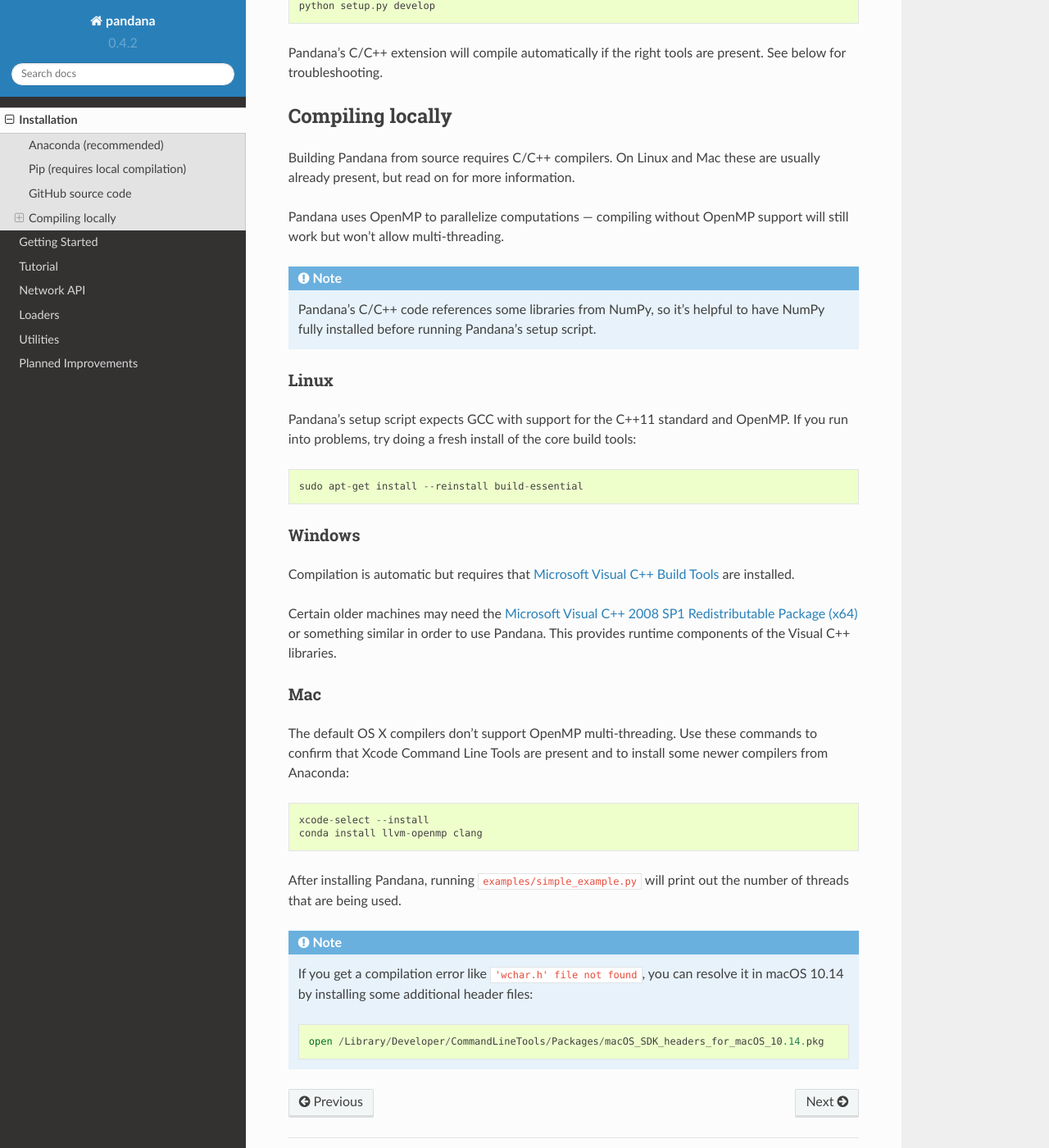
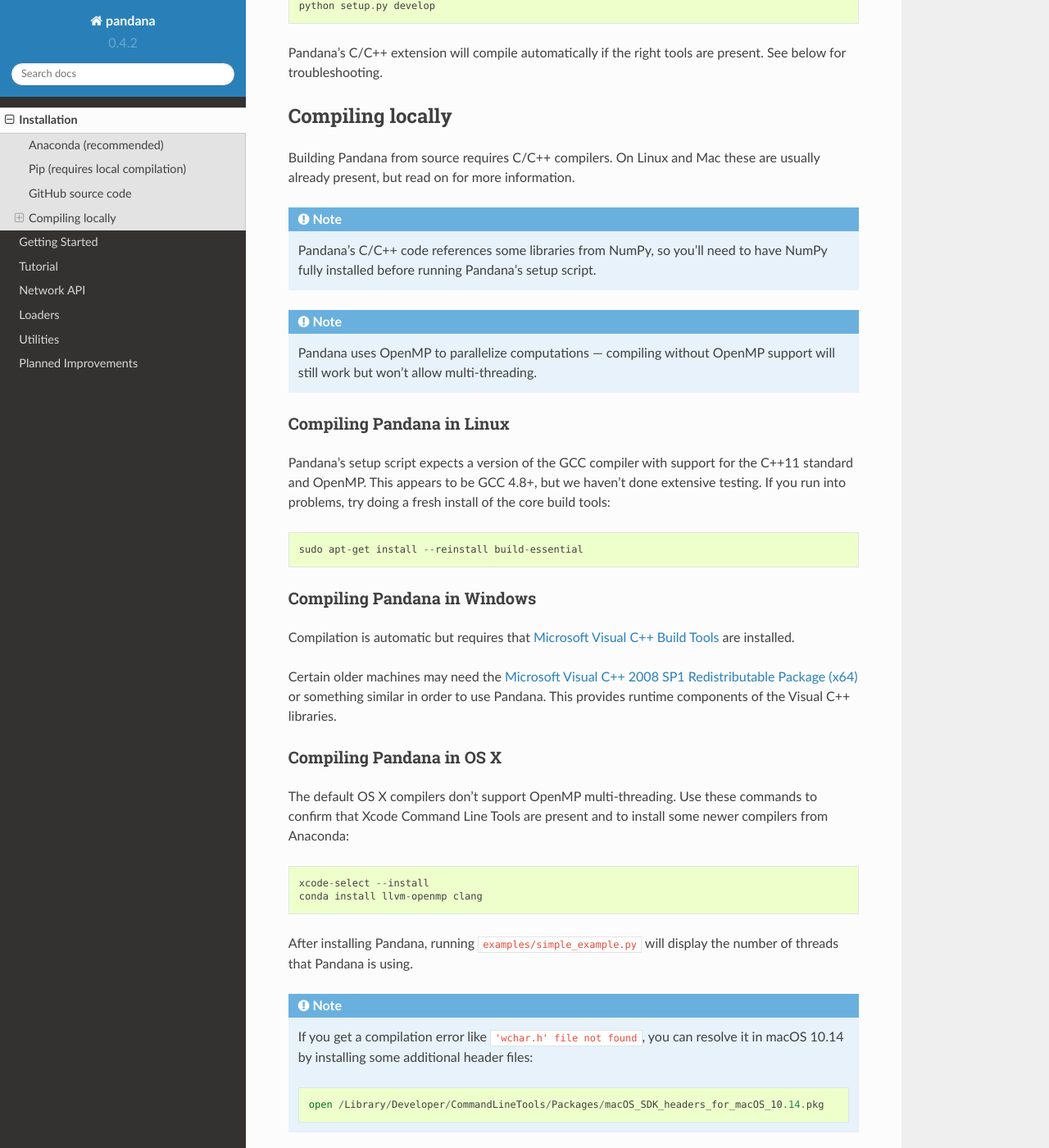
Before and after one commit to UDST/pandana, a Sphinx documentation site: the page built from docs/installation.rst, in a window 1280 px wide and 1400 px high, scrolled down 965 px. Shown: the whole window at 82% size. Built offline with Sphinx 7.4.7 and the Read the Docs theme 2.0.0, drawn with Linux system fonts in a browser that asks for light colours.

Commit message:
Documentation improvements

```diff
--- a/docs/installation.rst
+++ b/docs/installation.rst
@@ -43,35 +43,35 @@
 
 Building Pandana from source requires C/C++ compilers. On Linux and Mac these are usually already present, but read on for more information.
 
-Pandana uses OpenMP to parallelize computations --- compiling without OpenMP support will still work but won't allow multi-threading.
+.. note::
+    Pandana's C/C++ code references some libraries from NumPy, so you'll need to have NumPy fully installed before running Pandana's setup script.
 
 .. note::
-    Pandana's C/C++ code references some libraries from NumPy, so it's helpful to have NumPy fully installed before running Pandana's setup script.
+    Pandana uses OpenMP to parallelize computations --- compiling without OpenMP support will still work but won't allow multi-threading.
 
-Linux
-~~~~~
+Compiling Pandana in Linux
+~~~~~~~~~~~~~~~~~~~~~~~~~~
 
-Pandana's setup script expects GCC with support for the C++11 standard and OpenMP. If you run into problems, try doing a fresh install of the core build tools::
+Pandana's setup script expects a version of the GCC compiler with support for the C++11 standard and OpenMP. This appears to be GCC 4.8+, but we haven't done extensive testing. If you run into problems, try doing a fresh install of the core build tools::
 
     sudo apt-get install --reinstall build-essential
 
-Windows
-~~~~~~~
+Compiling Pandana in Windows
+~~~~~~~~~~~~~~~~~~~~~~~~~~~~
 
 Compilation is automatic but requires that `Microsoft Visual C++ Build Tools <https://visualstudio.microsoft.com/visual-cpp-build-tools/>`_ are installed.
 
 Certain older machines may need the `Microsoft Visual C++ 2008 SP1 Redistributable Package (x64) <https://www.microsoft.com/en-us/download/details.aspx?id=2092>`_ or something similar in order to use Pandana. This provides runtime components of the Visual C++ libraries.
 
-
-Mac
-~~~
+Compiling Pandana in OS X
+~~~~~~~~~~~~~~~~~~~~~~~~~
 
 The default OS X compilers don't support OpenMP multi-threading. Use these commands to confirm that Xcode Command Line Tools are present and to install some newer compilers from Anaconda::
 
     xcode-select --install
     conda install llvm-openmp clang
 
-After installing Pandana, running :code:`examples/simple_example.py` will print out the number of threads that are being used.
+After installing Pandana, running :code:`examples/simple_example.py` will display the number of threads that Pandana is using.
 
 .. note::
     If you get a compilation error like ``'wchar.h' file not found``, you can resolve it in macOS 10.14 by installing some additional header files::
```
